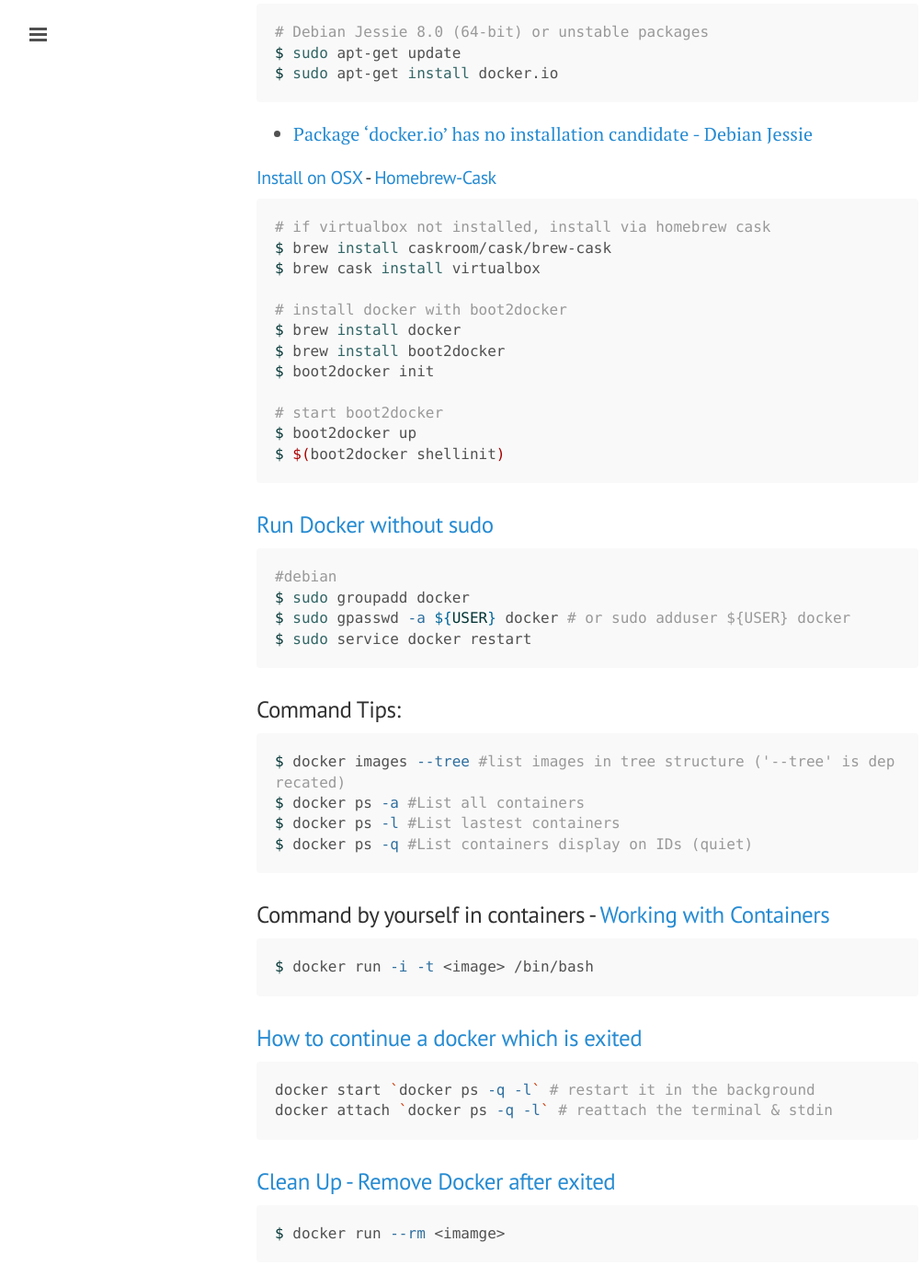
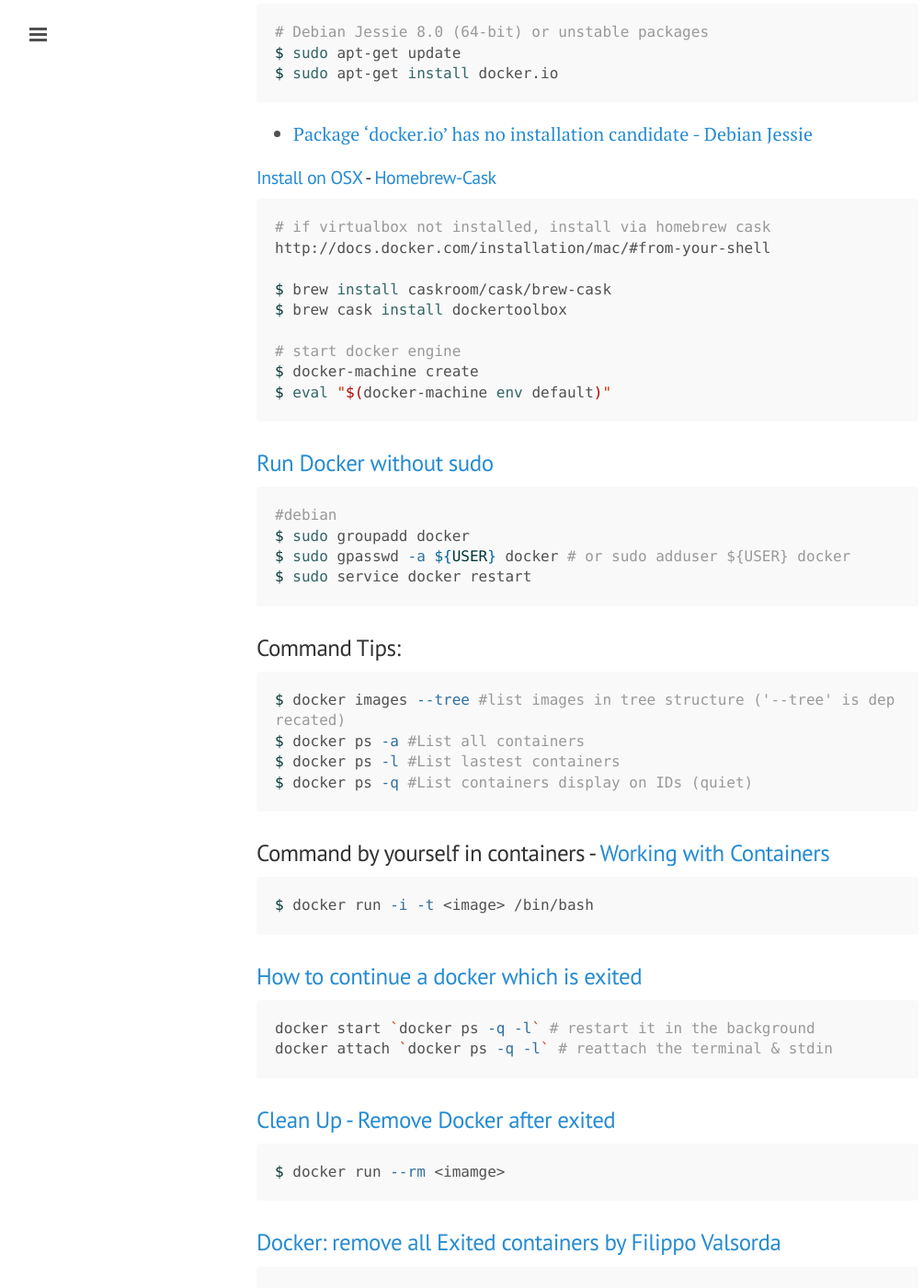
Before and after one commit to ibotdotout/ibotdotout.github.io, a Jekyll site: the page built from _posts/2014-09-11-docker.md, in a window 1280 px wide and 1400 px high, scrolled down 443 px. Shown: the whole window at 92% size, without its empty margins (1-1005 px from the left). Built offline with Jekyll 4.4.1, drawn with Linux system fonts in a browser that asks for light colours; Markdown is read by kramdown in place of the engine named in the settings; some of the changed text lies outside the part shown.

Commit message:
Update: using Dockertoolbox instead of boot2docker

````diff
--- a/_posts/2014-09-11-docker.md
+++ b/_posts/2014-09-11-docker.md
@@ -22,21 +22,18 @@ $ sudo apt-get install docker.io
 Jessie](http://linuxconfig.org/package-docker-io-has-no-installation-candidate-debian-jessie)
 
 
-#### [Install on OSX](http://penandpants.com/2014/03/09/docker-via-homebrew/) - [Homebrew-Cask](http://caskroom.io)
+#### [Install on OSX](http://docs.docker.com/installation/mac/) - [Homebrew-Cask](http://caskroom.io)
 
 ```sh
 # if virtualbox not installed, install via homebrew cask
+http://docs.docker.com/installation/mac/#from-your-shell
+
 $ brew install caskroom/cask/brew-cask
-$ brew cask install virtualbox
+$ brew cask install dockertoolbox
 
-# install docker with boot2docker
-$ brew install docker
-$ brew install boot2docker
-$ boot2docker init
-
-# start boot2docker
-$ boot2docker up
-$ $(boot2docker shellinit)
+# start docker engine
+$ docker-machine create
+$ eval "$(docker-machine env default)"
 ```
 
 ### [Run Docker without sudo](https://docs.docker.com/installation/debian/#giving-non-root-access)
@@ -85,7 +82,7 @@ $ sudo docker ps -a | grep Exit | cut -d ' ' -f 1 | xargs sudo docker rm
 ### Remove < none > images
 
 ```sh
-# if space full in boot2docker
+# if space full in docker engine
 $ docker rmi $(docker images | grep '<none>' | tr -s ' ' | cut -d ' ' -f 3)
 ```
 
@@ -233,3 +230,4 @@ $ docker-compose -f production.yml
 18. [Thai Docker Articles](http://thaiopensource.org/tag/docker/)
 19. [Deep Docekr Articles by Micheal Crosby](http://crosbymichael.com/category/docker.html)
 20. [The Realities of Docker in Production](http://blog.heavybit.com/blog/2015/3/23/dockermeetup)
+21. [Docker Toolbox - Migrate from Boot2Docker](http://docs.docker.com/installation/mac/#migrate-from-boot2docker)
````
